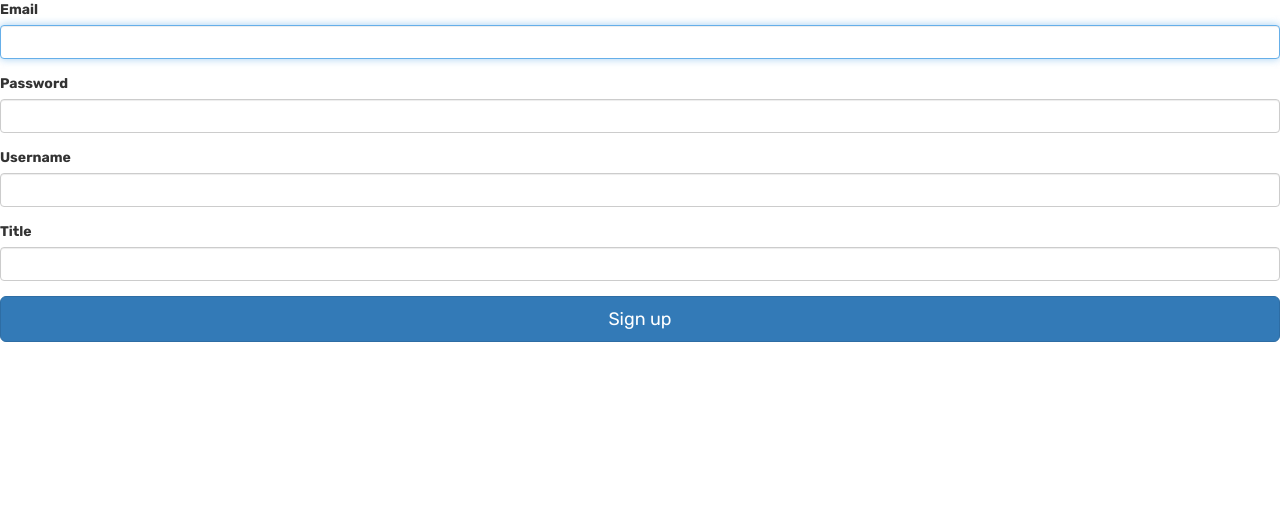
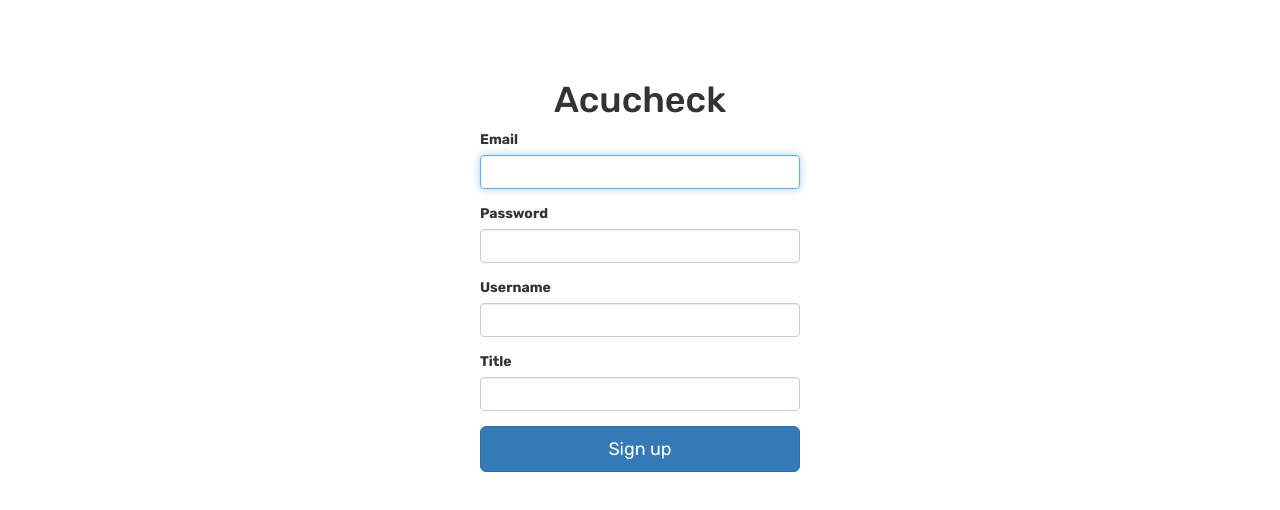
Before and after one commit to zoeschmitt/SFEP-web-app, a React (Create React App) app: page /signup in a window 1280 px wide. Shown: the top 510 px of the page. Built offline with nearby package versions, Linux system fonts and the light colour scheme.

Commit message:
Cleaned up presentation of signup and login page

```diff
--- a/src/pages/Login/Login.js
+++ b/src/pages/Login/Login.js
@@ -2,6 +2,7 @@ import React, { useState } from "react";
 import Form from "react-bootstrap/Form";
 import Button from "react-bootstrap/Button";
 import UserService from "../../services/userService";
+import './Login.css';
 
 export default function Login() {
   const userService = new UserService();
@@ -11,7 +12,7 @@ export default function Login() {
   async function signInUser() {
     console.log(email);
     console.log(password);
-    const userService = await userService.createUser(email, password);
+    const user = await userService.createUser(email, password);
   }
 
   function validateForm() {
@@ -24,6 +25,7 @@ export default function Login() {
 
   return (
     <div className="Login">
+      <h1 style={{textAlign:"center"}}>Acucheck</h1>
       <Form onSubmit={handleSubmit}>
         <Form.Group size="lg" controlId="email">
           <Form.Label>Email</Form.Label>
--- a/src/pages/Signup/Signup.css
+++ b/src/pages/Signup/Signup.css
@@ -0,0 +1,10 @@
+@media all and (min-width: 480px) {
+    .Signup {
+      padding: 60px 0;
+    }
+
+    .Signup form {
+      margin: 0 auto;
+      max-width: 320px;
+    }
+  }
--- a/src/pages/Signup/Signup.js
+++ b/src/pages/Signup/Signup.js
@@ -2,6 +2,8 @@ import React, { useState } from "react";
 import Form from "react-bootstrap/Form";
 import Button from "react-bootstrap/Button";
 import UserService from "../../services/userService";
+import './Signup.css';
+
 
 export default function Login() {
     const userService = new UserService();
@@ -28,7 +30,8 @@ export default function Login() {
       }
 
       return (
-        <div className="signup">
+        <div className="Signup">
+          <h1 style={{textAlign:"center"}}>Acucheck</h1>
           <Form onSubmit={handleSubmit}>
             <Form.Group size="lg" controlId="email">
               <Form.Label>Email</Form.Label>
```
Also changed, not shown: src/pages/Login/Login.css (line endings or trailing spaces).
